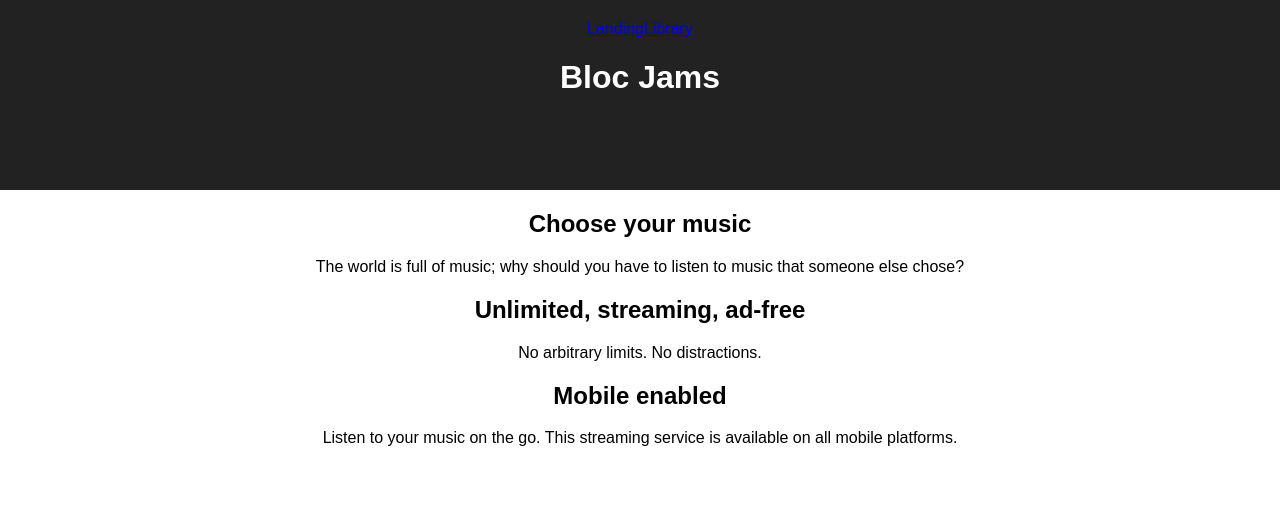
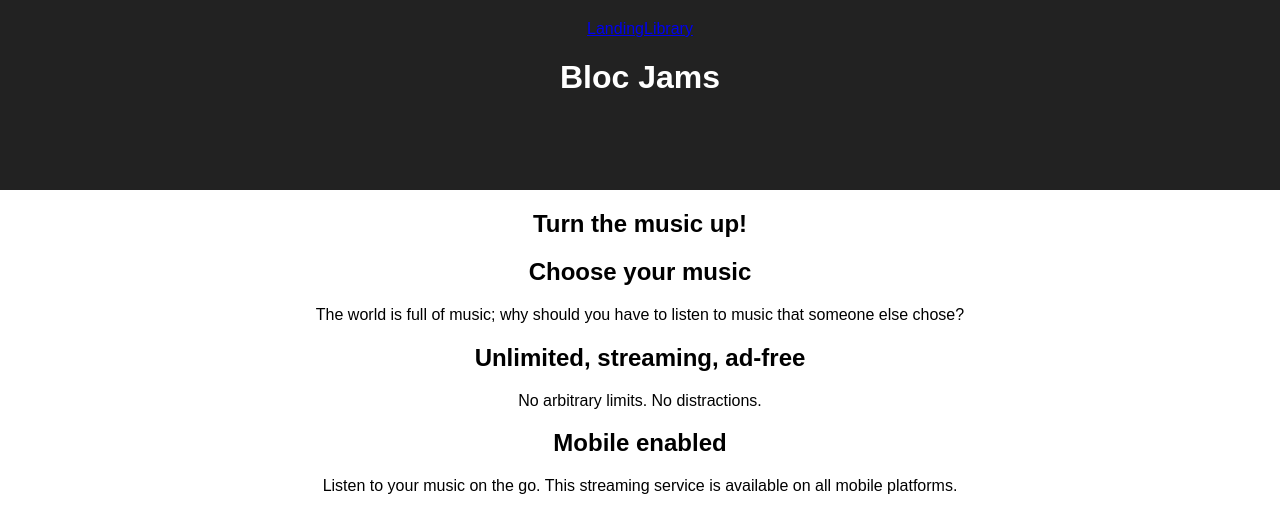
Before and after one commit to VulcanDev/bloc-jams-react, a React (Create React App) app: page / in a window 1280 px wide. Shown: the top 532 px of the page. Built offline with nearby package versions, Linux system fonts and the light colour scheme.

Commit message:
Added slogan

```diff
--- a/src/components/Landing.js
+++ b/src/components/Landing.js
@@ -2,6 +2,8 @@ import React from "react";
 
 const Landing = () => (
     <section className="landing">
+        <h1 className="hero-title">Turn the music up!</h1>
+
         <section className="selling-points">
             <div className="point">
                 <h2 className="point-title">Choose your music</h2>
```
